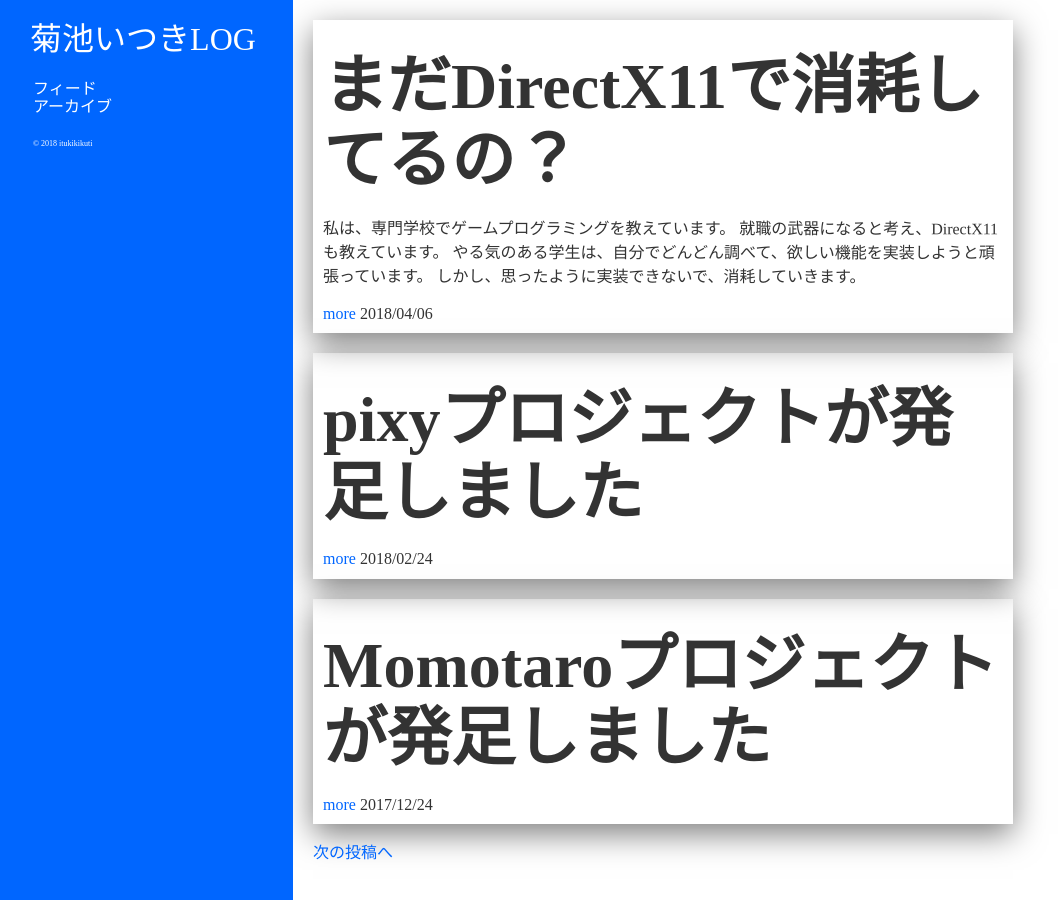
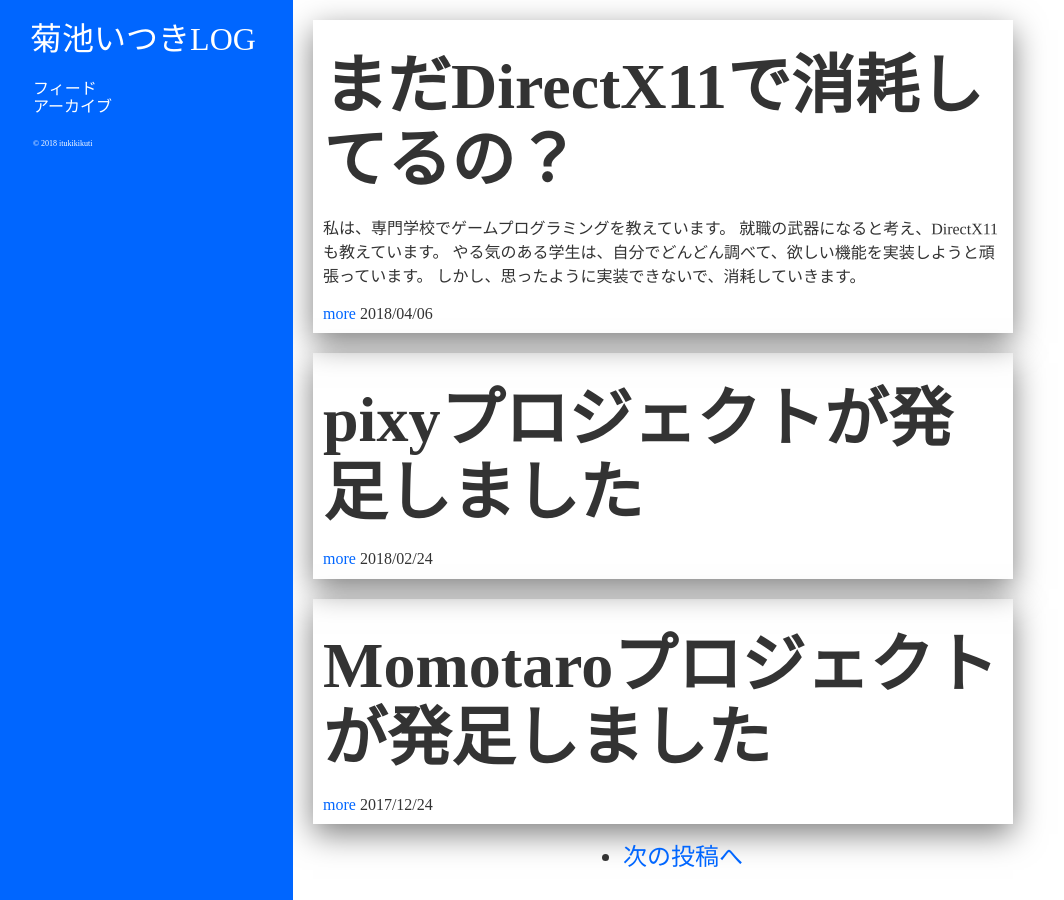
Before and after one commit to itukikikuti/windblow.net, a Jekyll site: the page built from index.html, in a window 1280 px wide. Shown: the whole page, without its empty margins (7-1071 px from the left). Built offline with Jekyll 4.4.1, drawn with Linux system fonts in a browser that asks for light colours; some web fonts are replaced; the list of posts is cut into pages by our own code.

Commit message:
Update index.html

```diff
--- a/index.html
+++ b/index.html
@@ -10,14 +10,18 @@
 </article>
 {% endfor %}
 
+<nav>
+    <ul>
         {% if paginator.previous_page %}
         {% if paginator.page == 2 %}
-<a href="/">前の投稿へ</a>
+        <li><a href="/">前の投稿へ</a></li>
         {% else %}
-<a href="/page{{ paginator.previous_page }}">前の投稿へ</a>
+        <li><a href="/page{{ paginator.previous_page }}">前の投稿へ</a></li>
         {% endif %}
         {% endif %}
 
         {% if paginator.next_page %}
-<a href="/page{{ paginator.next_page }}">次の投稿へ</a>
+        <li><a href="/page{{ paginator.next_page }}">次の投稿へ</a></li>
         {% endif %}
+    </ul>
+</nav>
```
Lines whose indentation alone changed are shown as unchanged.
